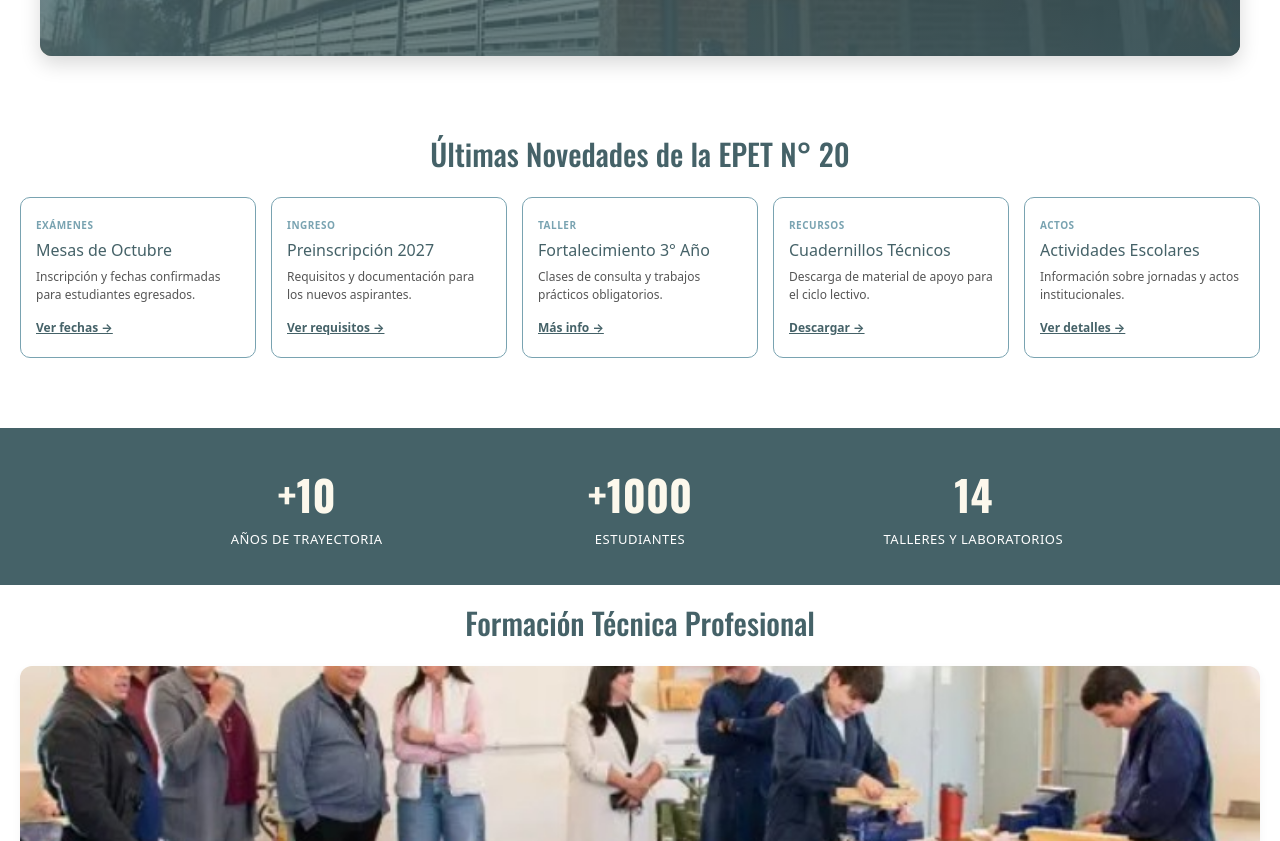
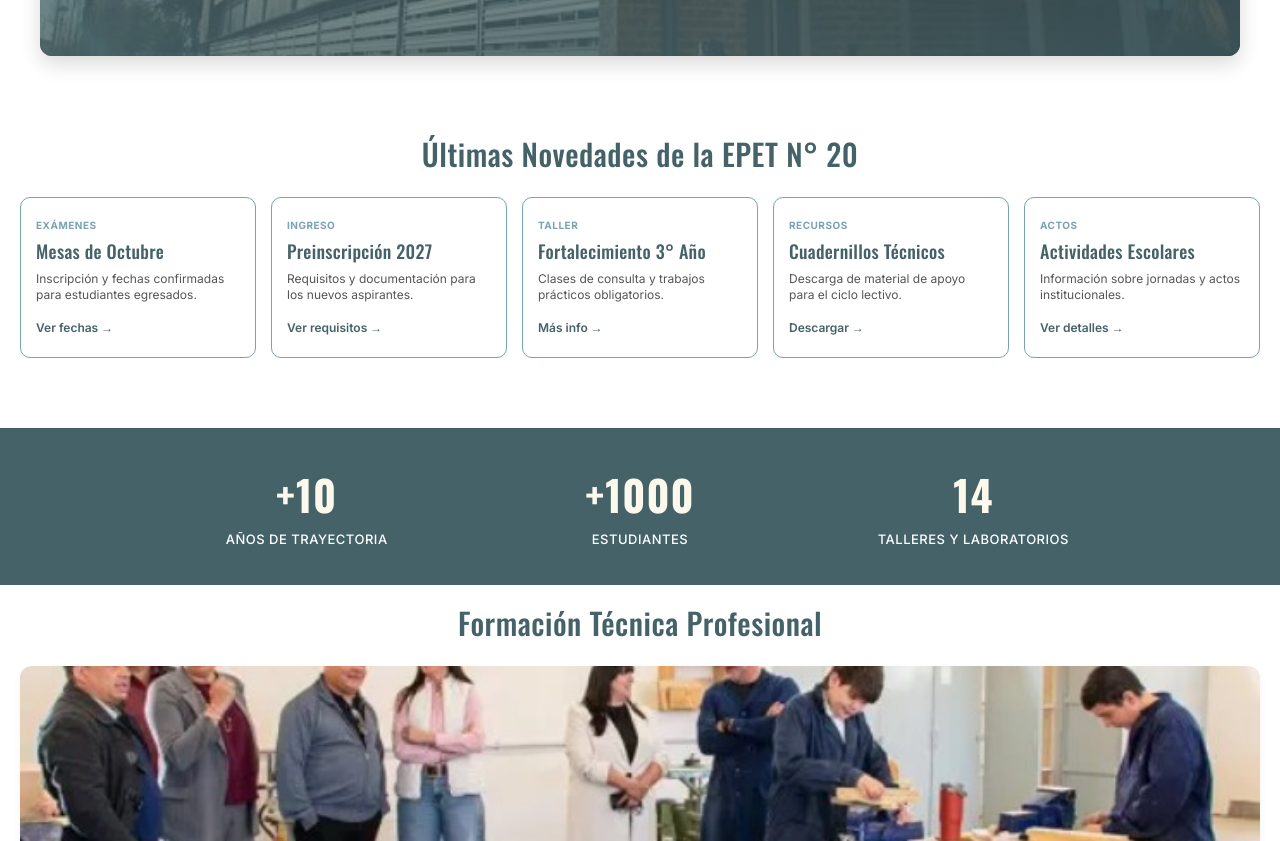
Before and after one commit to Geronimogomez09/webinstitucional, a React (Vite) app: page / in a window 1280 px wide. Shown: the part 540-1381 px from the top of the page. Built offline with nearby package versions, Linux system fonts and the light colour scheme.

Commit message:
Haciendo cambios y agregando tipografias

```diff
--- a/src/styles/index.css
+++ b/src/styles/index.css
@@ -1,3 +1,5 @@
+@import url('https://fonts.googleapis.com/css2?family=Inter:wght@300;400;500;600;700&family=Oswald:wght@400;500;600;700&display=swap');
+
 :root {
     --color-beige: #FCF8EC;
     --color-celeste: #D0E8F2;
@@ -5,7 +7,18 @@
     --color-oscuro: #456268;
     --blanco: #FFFFFF;
     --texto-oscuro: #2D3748;
+
+    /* Definimos las tipografías */
+    --fuente-titulos: 'Oswald', sans-serif;
+    --fuente-texto: 'Inter', sans-serif;
 }
+
+/* Aplicamos Inter por defecto a todo el cuerpo de texto de la página */
+body {
+    font-family: var(--fuente-texto);
+    color: var(--texto-oscuro);
+}
+
 .contenedor-ancho {
     max-width: 1300px;
     margin: 0 auto;
@@ -48,15 +61,17 @@
 }
 
 .overlay-hero h1 {
-    font-family: 'Oswald', sans-serif;
+    font-family: var(--fuente-titulos);
     font-size: 48px;
     letter-spacing: 1.5px;
     margin-bottom: 10px;
 }
 
 .overlay-hero p {
+    font-family: var(--fuente-texto);
     font-size: 17px;
     opacity: 0.95;
+    font-weight: 300;
 }
 
 /* NOVEDADES */
@@ -65,11 +80,12 @@
 }
 
 .titulo-seccion-boceto {
-    font-family: 'Oswald', sans-serif;
+    font-family: var(--fuente-titulos);
     font-size: 30px;
     color: var(--color-oscuro);
     margin-bottom: 25px;
     text-align: center;
+    letter-spacing: 0.5px;
 }
 
 .grilla-5-novedades {
@@ -85,14 +101,16 @@
     padding: 20px 15px;
     display: flex;
     flex-direction: column;
-    transition: transform 0.2s;
+    transition: transform 0.3s ease, box-shadow 0.3s ease;
 }
 
 .tarjeta-novedad:hover {
     transform: translateY(-4px);
+    box-shadow: 0 8px 15px rgba(69, 98, 104, 0.15);
 }
 
 .etiqueta-tarjeta {
+    font-family: var(--fuente-texto);
     font-size: 10px;
     font-weight: 700;
     color: var(--color-azul-medio);
@@ -100,22 +118,28 @@
 }
 
 .tarjeta-novedad h3 {
-    font-size: 16px;
+    font-family: var(--fuente-titulos);
+    font-size: 18px;
     margin: 8px 0;
     color: var(--color-oscuro);
+    letter-spacing: 0.3px;
 }
 
 .tarjeta-novedad p {
+    font-family: var(--fuente-texto);
     font-size: 12px;
     color: #555;
     margin-bottom: 15px;
+    line-height: 1.4;
 }
 
 .tarjeta-novedad a {
     margin-top: auto;
+    font-family: var(--fuente-texto);
     font-size: 12px;
-    font-weight: 700;
+    font-weight: 600;
     color: var(--color-oscuro);
+    text-decoration: none;
 }
 
 /* ESTADÍSTICAS */
@@ -135,17 +159,20 @@
 }
 
 .cifra {
-    font-family: 'Oswald', sans-serif;
+    font-family: var(--fuente-titulos);
     font-size: 42px;
     font-weight: 700;
     display: block;
     color: var(--color-beige);
+    letter-spacing: 1px;
 }
 
 .label-dato {
+    font-family: var(--fuente-texto);
     font-size: 13px;
     text-transform: uppercase;
     letter-spacing: 0.5px;
+    font-weight: 500;
 }
 
 /* TRAYECTOS FORMATIVOS */
```
